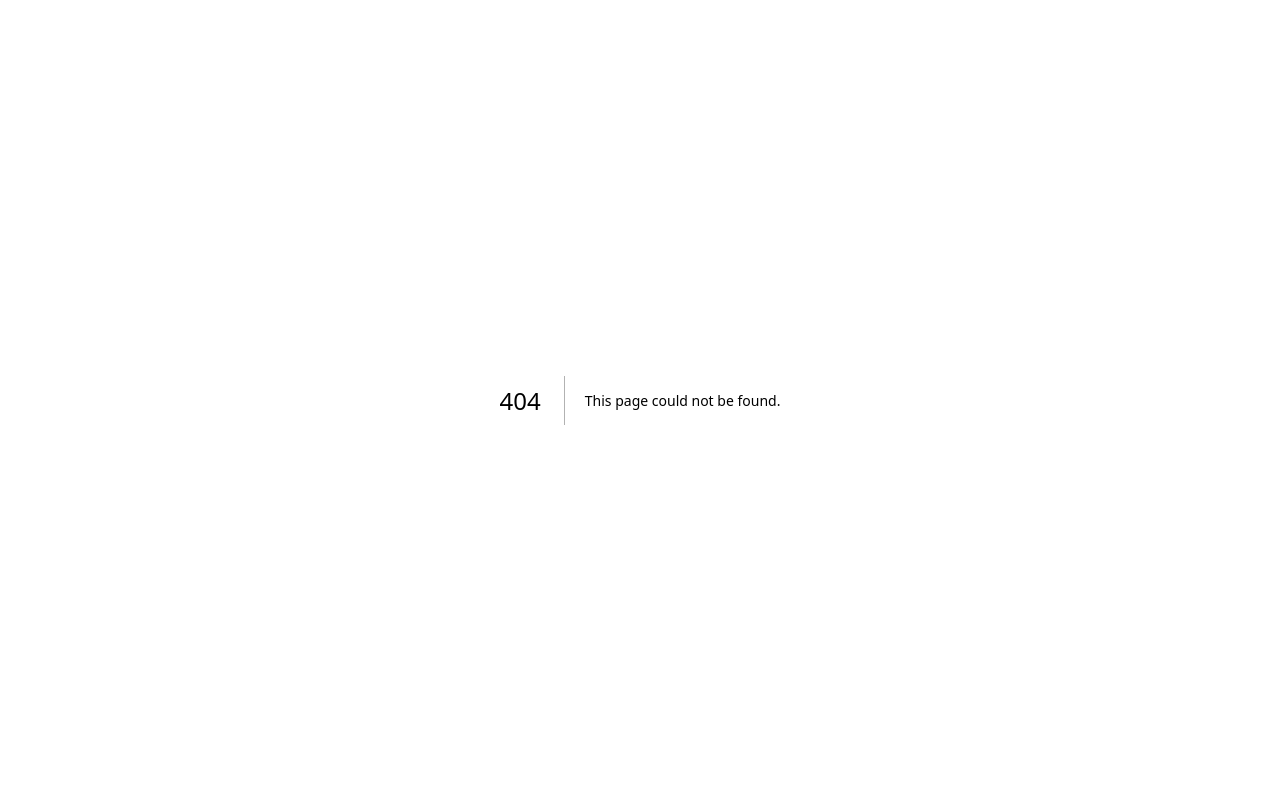
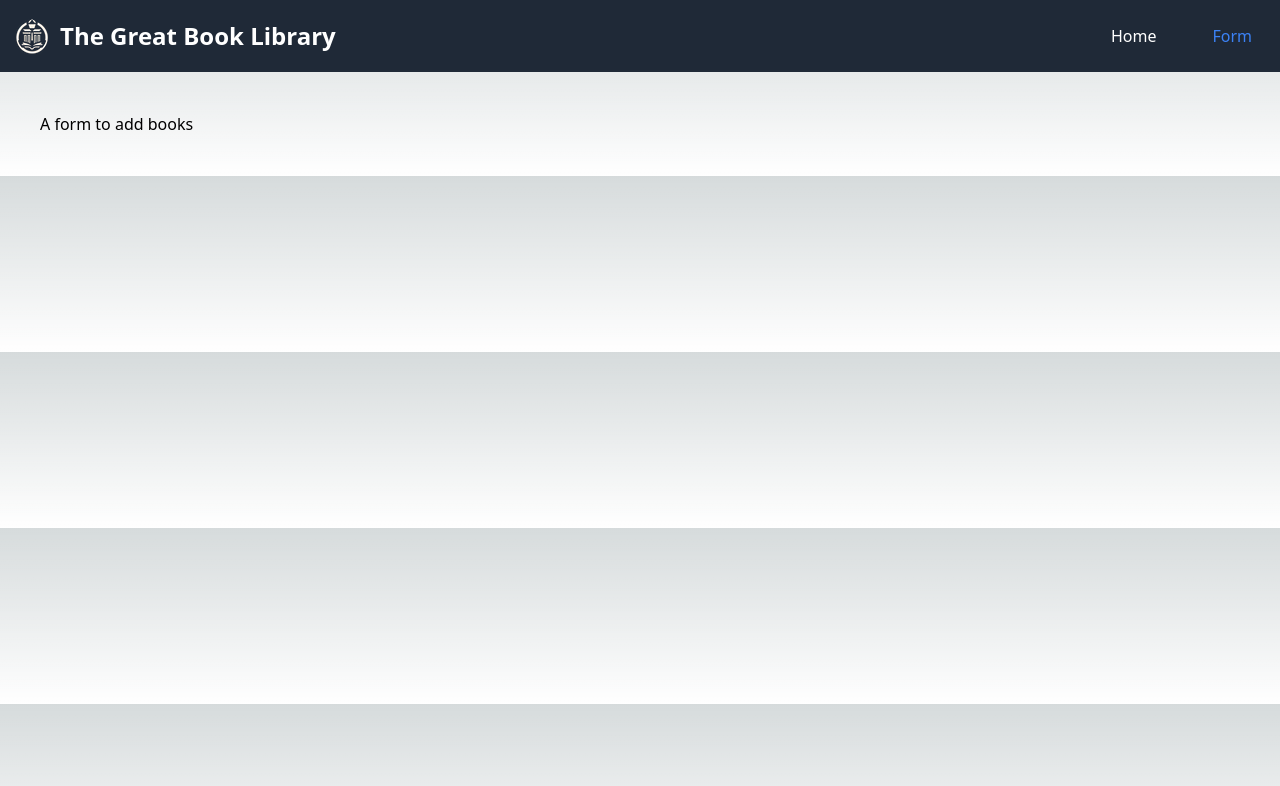
Before and after one commit to mrwillowyang/book-library, a Next.js app: page /form in a window 1280 px wide. Before the commit this address had no page. Shown: the top 786 px of the page. Built offline with nearby package versions, Linux system fonts and the light colour scheme.

Commit message:
create the form page

```diff
--- /dev/null
+++ b/app/form/page.tsx
@@ -0,0 +1,14 @@
+import Nav from '../component/navbar/navbar';
+
+export function Form() {
+  return (
+    <div className="w-full">
+      <Nav />
+      <main className="p-10">
+        <div>A form to add books</div>
+      </main>
+    </div>
+  );
+}
+
+export default Form;
```
